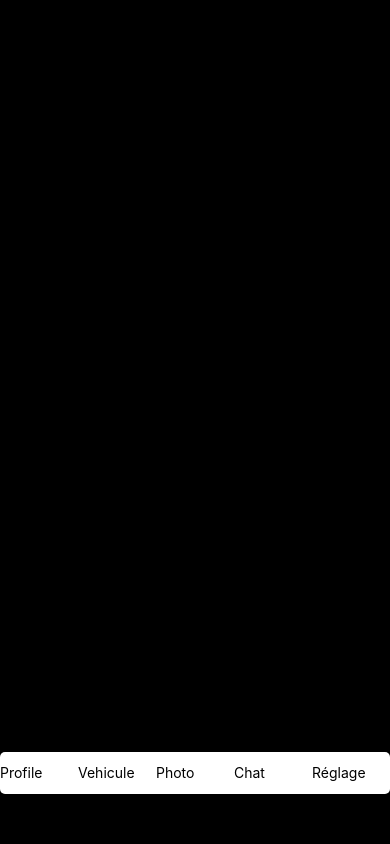
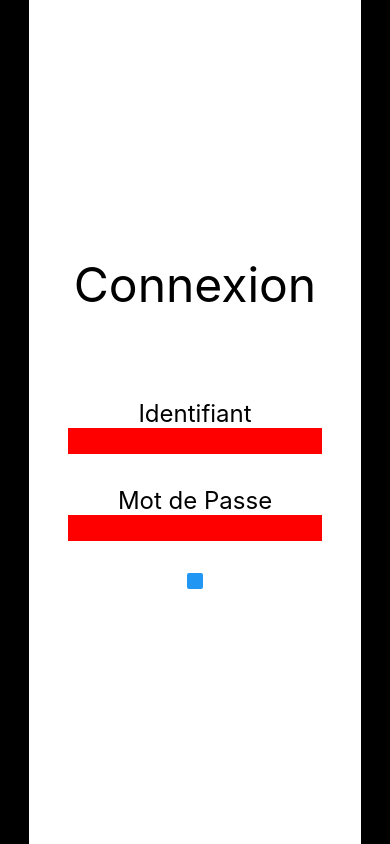
Before and after one commit to augcolas/MonVehiculeInfo, a React Native app in the folder front/: screen / in a window 390 px wide. Built offline with nearby package versions, Linux system fonts and the light colour scheme.

Commit message:
squelette login

```diff
--- a/front/App.js
+++ b/front/App.js
@@ -1,11 +1,12 @@
 import { StatusBar } from 'expo-status-bar';
 import { StyleSheet, Text, View } from 'react-native';
 import Navbar from "./components/navbar";
+import Login from "./components/login";
 
 export default function App() {
   return (
     <View style={styles.container}>
-      <Navbar></Navbar>
+      <Login></Login>
     </View>
   );
 }
--- a/front/components/login.js
+++ b/front/components/login.js
@@ -1,24 +1,51 @@
-import {StyleSheet, Text, TextInput, View} from "react-native";
+import {StyleSheet, Text, TextInput, View, Button} from "react-native";
 
 export default function Login() {
     return (
         <View style={styles.form}>
-            <View><Text>Connexion</Text></View>
+            <View><Text style={styles.title}>Connexion</Text></View>
 
-            <View><Text>Identifiant</Text></View>
-            <View><TextInput>Champ1</TextInput></View>
+            <View><Text style={styles.subtitle}>Identifiant</Text></View>
+            <View><TextInput style={styles.field}></TextInput></View>
 
-            <View><Text>Mot de Passe</Text></View>
-            <View><TextInput>Champ2</TextInput></View>
+            <View><Text style={styles.subtitle}>Mot de Passe</Text></View>
+            <View><TextInput style={styles.field}></TextInput></View>
 
-            <View><Button>Se Connecter</Button></View>
+            <View><Button style={styles.submit}>Se Connecter</Button></View>
         </View>
     );
 }
 
 const styles = StyleSheet.create({
     form: {
-        backgroundColor: 'white',
-        alignItems: 'center'
+        margin: 0,
+        padding: 0,
+        fontFamily: 'Quicksand',
+        display: 'flex',
+        justifyContent: 'center',
+        alignItems: 'center',
+        minHeight: '100vh',
+        padding: '10vw',
+        position: 'absolute',
+        backgroundColor: 'white'
+    },
+    title: {
+        fontSize: '3em',
+        marginBottom: '10vh'
+    },
+    subtitle: {
+        fontSize: '1.5em'
+    },
+    field: {
+        fontSize: '1em',
+        backgroundColor: 'red',
+        padding: '3px',
+        width: 'auto',
+        marginBottom: '2em'
+    },
+    submit: {
+        padding: '1em',
+        backgroundColor: 'red',
+        marginTop: '1em'
     }
 });
```
